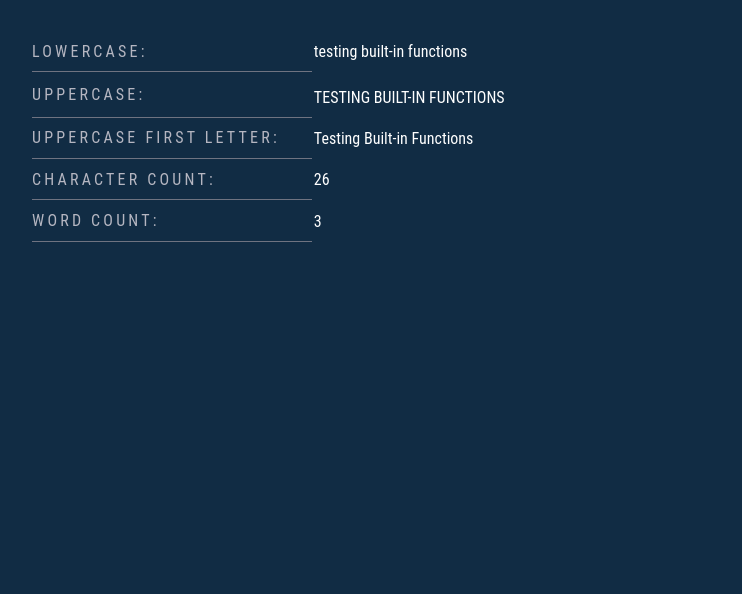
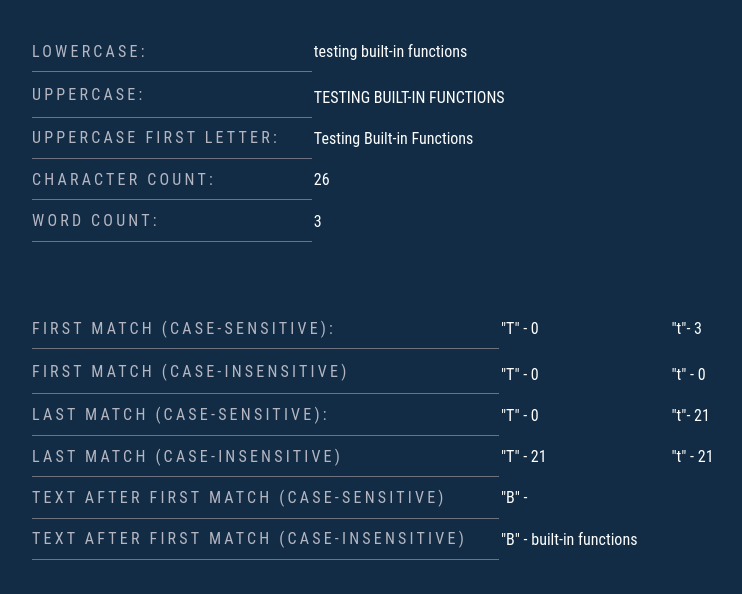
Before and after one commit to TalikTom/PHP-Classes-Example, a PHP site: page / in a window 1280 px wide. Shown: the part 840-1434 px from the top of the page, without its empty margins (2-744 px from the left). Before the commit the page ends 1082 px from the top, so only its background shows below. Run offline with PHP 8.4, Linux system fonts and the light colour scheme.

Commit message:
Practice built-in functions - finding characters

```diff
--- a/index.php
+++ b/index.php
@@ -91,4 +91,35 @@ echo "The time is " . date("h:i:sa");
     </tr>
 </table>
 
+<table>
+    <tr>
+        <th>First match (case-sensitive):</th>
+        <td>"T" - <?=strpos($text, 'T'); ?></td>
+        <td>"t"- <?=strpos($text, 't'); ?></td>
+    </tr>
+    <tr>
+        <th>First match (case-insensitive)</th>
+        <td>"T" - <?=stripos($text, 'T'); ?></td>
+        <td>"t" - <?=stripos($text, 't'); ?></td>
+    </tr>
+    <tr>
+        <th>Last match (case-sensitive):</th>
+        <td>"T" - <?=strrpos($text, 'T'); ?></td>
+        <td>"t"- <?=strrpos($text, 't'); ?></td>
+    </tr>
+    <tr>
+        <th>Last match (case-insensitive)</th>
+        <td>"T" - <?=strripos($text, 'T'); ?></td>
+        <td>"t" - <?=strripos($text, 't'); ?></td>
+    </tr>
+    <tr>
+        <th>Text after first match (case-sensitive)</th>
+        <td>"B" - <?=strstr($text, 'B'); ?></td>
+    </tr>
+    <tr>
+        <th>Text after first match (case-insensitive)</th>
+        <td>"B" - <?=stristr($text, 'B'); ?></td>
+    </tr>
+</table>
+
 <?php include 'includes/footer.php'; ?>
```
